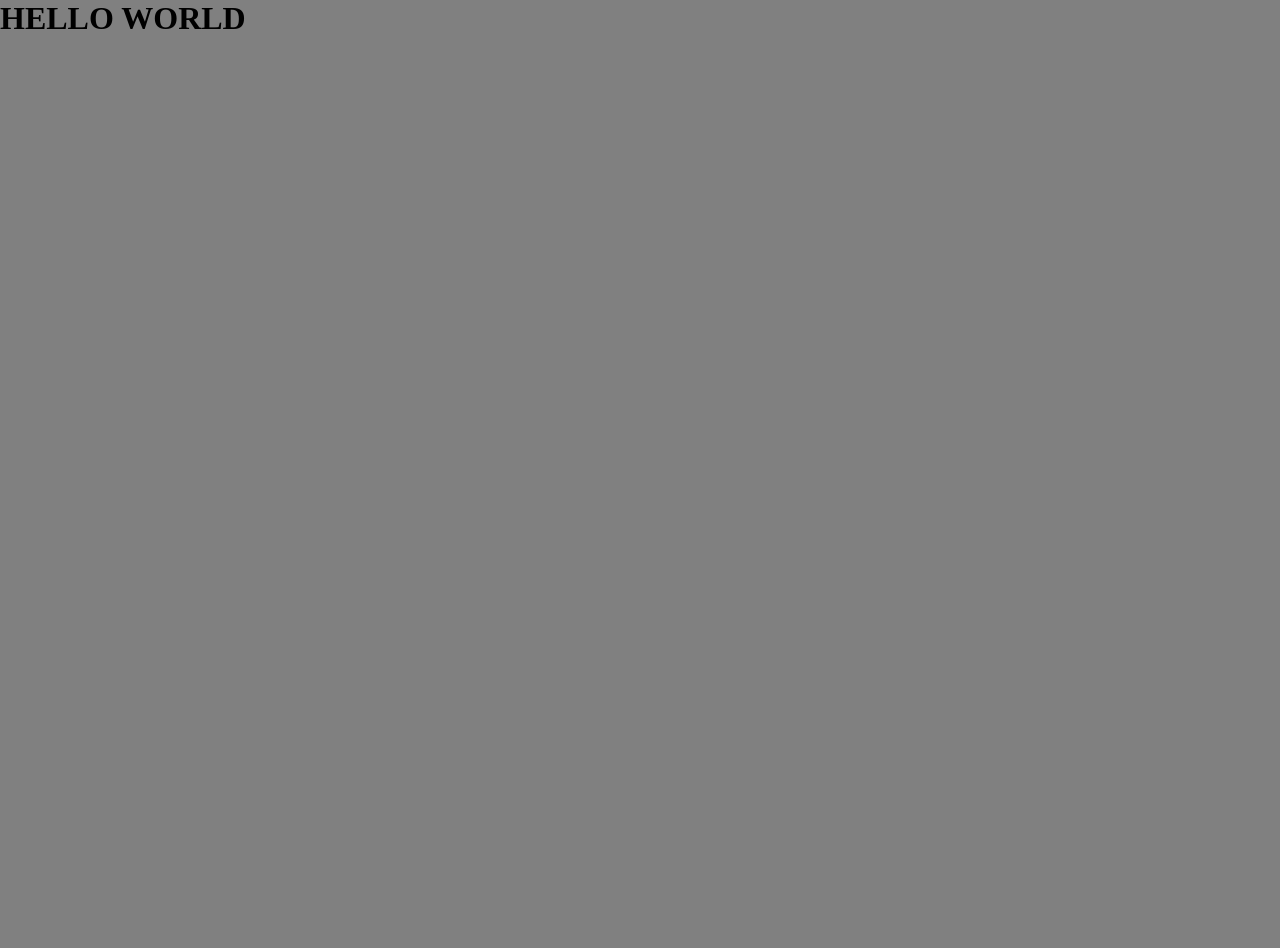
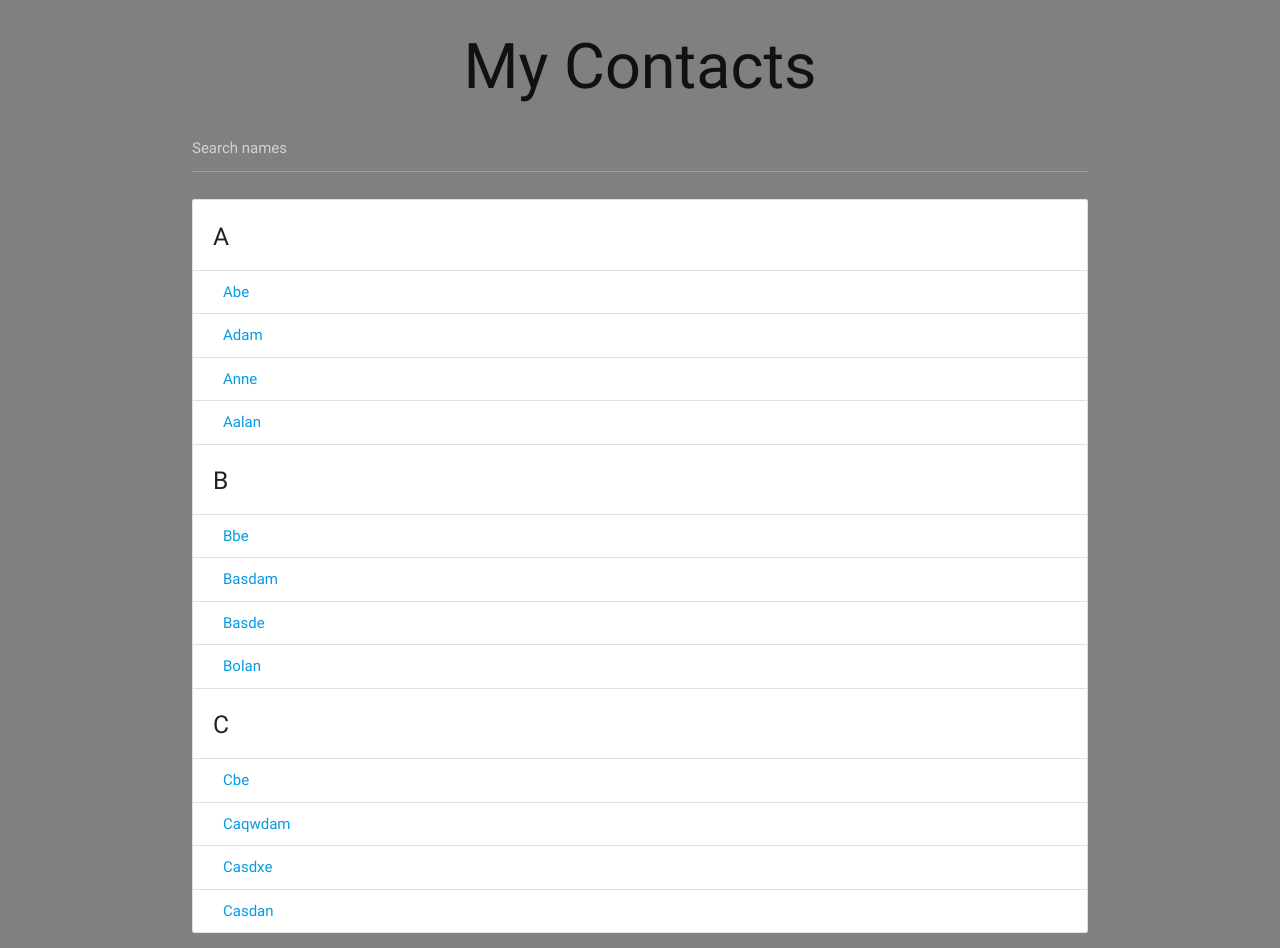
Before and after one commit to simon125/filterable-list-app, a plain HTML site: page index.html in a window 1280 px wide. Before the commit the page ends 800 px from the top, so only its background shows below. Drawn offline with nearby package versions, Linux system fonts and the light colour scheme.

Commit message:
added filter option

```diff
--- a/index.html
+++ b/index.html
@@ -1,15 +1,75 @@
 <!DOCTYPE html>
 <html lang="en">
+
 <head>
     <meta charset="UTF-8">
     <meta name="viewport" content="width=device-width, initial-scale=1.0">
     <meta http-equiv="X-UA-Compatible" content="ie=edge">
+    <link rel="stylesheet" href="https://cdnjs.cloudflare.com/ajax/libs/materialize/0.100.2/css/materialize.css">
     <link rel="stylesheet" href="style/style.css">
     <title>FilterableList</title>
 </head>
+
 <body>
-    <h1>HELLO WORLD</h1>
+    <div class="container">
+        <h1 class="center-align">
+            My Contacts
+        </h1>
+
+        <input type="text" id="filter-input" placeholder="Search names" />
+
+        <ul id="names" class="collection with-header">
+            <li class="collection-header">
+                <h5>A</h5>
+            </li>
+            <li class="collection-item">
+                <a href="#"> Abe</a>
+            </li>
+            <li class="collection-item">
+                <a href="#"> Adam</a>
+            </li>
+            <li class="collection-item">
+                <a href="#"> Anne</a>
+            </li>
+            <li class="collection-item">
+                <a href="#"> Aalan</a>
+            </li>
+            <li class="collection-header">
+                <h5>B</h5>
+            </li>
+            <li class="collection-item">
+                <a href="#"> Bbe</a>
+            </li>
+            <li class="collection-item">
+                <a href="#"> Basdam</a>
+            </li>
+            <li class="collection-item">
+                <a href="#"> Basde</a>
+            </li>
+            <li class="collection-item">
+                <a href="#"> Bolan</a>
+            </li>
+            <li class="collection-header">
+                <h5>C</h5>
+            </li>
+            <li class="collection-item">
+                <a href="#"> Cbe</a>
+            </li>
+            <li class="collection-item">
+                <a href="#"> Caqwdam</a>
+            </li>
+            <li class="collection-item">
+                <a href="#"> Casdxe</a>
+            </li>
+            <li class="collection-item">
+                <a href="#"> Casdan</a>
+            </li>
+        </ul>
+    </div>
+
+
 
     <script src="scripts/script.js"></script>
 </body>
+
 </html>
--- a/scripts/script.js
+++ b/scripts/script.js
@@ -0,0 +1,20 @@
+const filterNames = () => {
+    let filterValue = document.getElementById('filter-input').value.toUpperCase()
+
+    let ul = document.getElementById('names')
+
+    let li = ul.querySelectorAll('li.collection-item')
+
+    for(let i = 0; i < li.length; i++){
+
+        let a = li[i].getElementsByTagName('a')[0]
+      if(a.innerHTML.toUpperCase().indexOf(filterValue) !== (-1)){
+        li[i].style.display=''
+      }else {
+        li[i].style.display='none'
+      }
+    }
+}
+
+let filterInput = document.getElementById('filter-input')
+filterInput.addEventListener('keyup', filterNames)
--- a/style/style.css
+++ b/style/style.css
@@ -1,5 +1,8 @@
 *{
     margin: 0;
     padding: 0;
-    background-color: grey;
+
 }
+body{
+    background: grey;
+}
```
